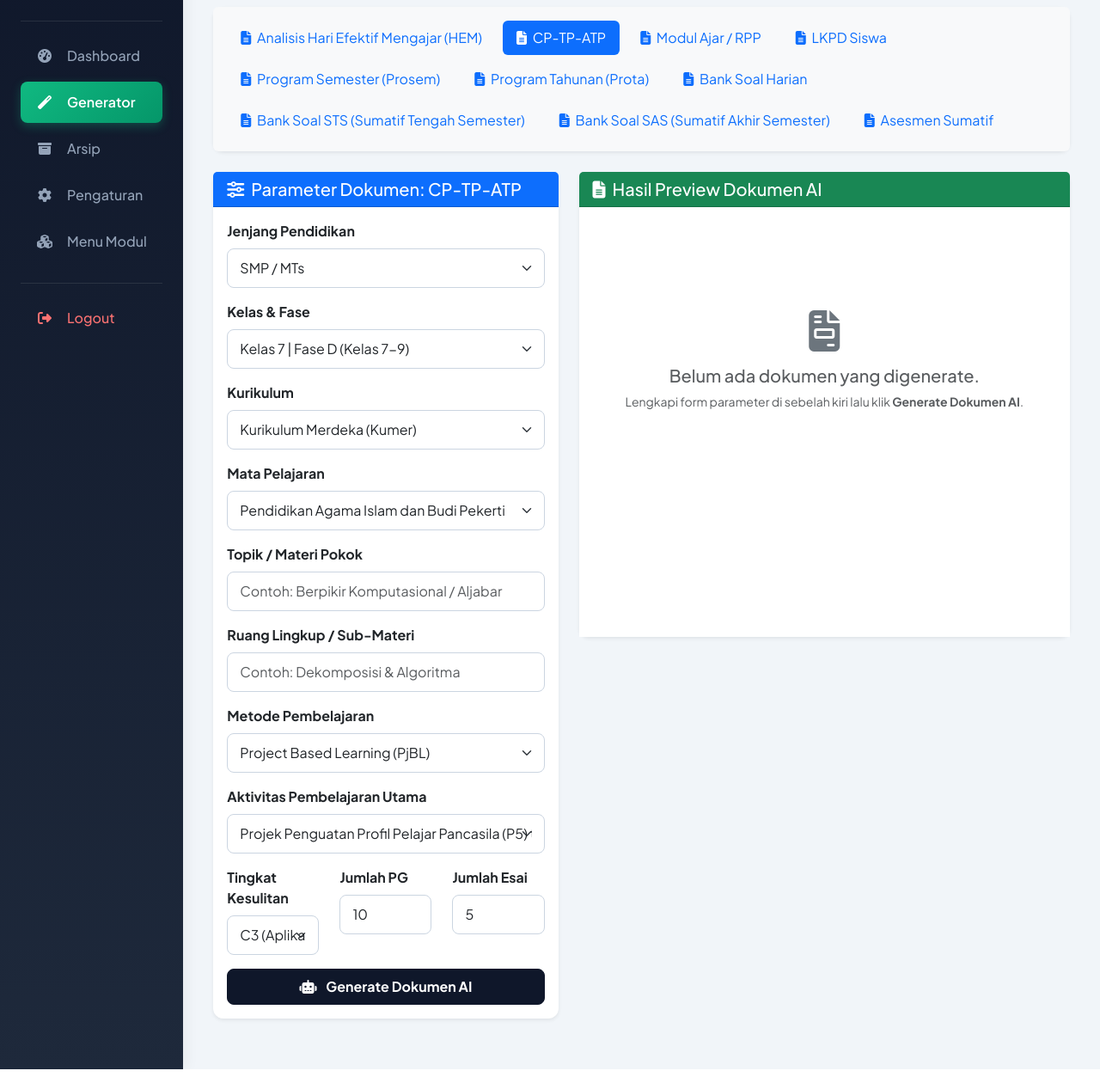
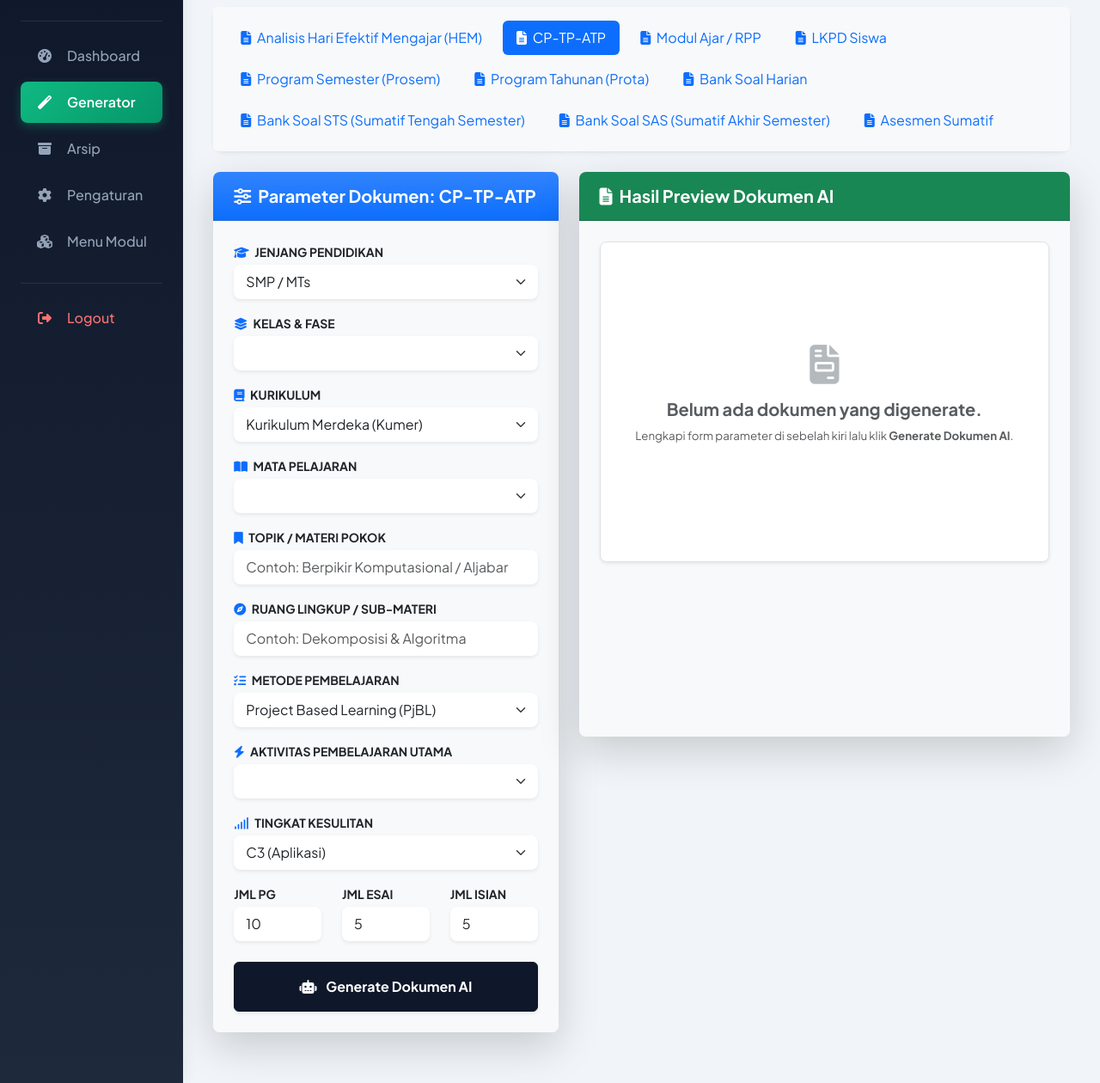
Before and after one commit to Aryanri/adminguru, a Flask app: page /generator/cp_tp_atp in a window 1280 px wide. Shown: the part 137-1397 px from the top of the page at 86% size. Run offline with Flask 3, Linux system fonts and the light colour scheme; a user stored in the database is signed in; lists and menus that the app fills with data are empty; some libraries are stand-ins or nearby versions.

Commit message:
Add files via upload

```diff
--- a/templates/generator.html
+++ b/templates/generator.html
@@ -34,7 +34,7 @@
                 <div class="row g-3 mb-3 align-items-center">
                     <div class="col-md-3">
                         <label class="form-label fw-bold small mb-1">Jumlah JP per Minggu</label>
-                        <select class="form-select form-select-sm" name="jumlah_jp" id="jumlah_jp">
+                        <select class="form-select form-select-sm shadow-sm" name="jumlah_jp" id="jumlah_jp">
                             <option value="2">2 JP</option>
                             <option value="3">3 JP</option>
                             <option value="4" selected>4 JP</option>
@@ -199,7 +199,6 @@
         const previewEl = document.getElementById('previewArea');
         if (previewEl) previewEl.innerHTML = htmlOutput;
 
-        // Auto-save silently in background
         fetch('/api/save_hem', {
             method: 'POST',
             headers: {
@@ -219,7 +218,6 @@
         document.querySelectorAll('.hari-cb').forEach(cb => {
             cb.addEventListener('change', calculateHEM);
         });
-        // Only calculate on initial load if previewArea does not already have backend-rendered content
         const previewEl = document.getElementById('previewArea');
         if (previewEl && !previewEl.innerHTML.trim().includes('ANALISIS HARI EFEKTIF MENGAJAR')) {
             calculateHEM();
@@ -235,15 +233,15 @@
     {% else %}
     <!-- Generator standar untuk modul selain HEM -->
     <div class="col-md-5">
-        <div class="card shadow-sm border-0 mb-4">
-            <div class="card-header bg-primary text-white">
-                <h5 class="m-0"><i class="fa fa-sliders-h me-2"></i>Parameter Dokumen: {{ current_jenis }}</h5>
+        <div class="card shadow-lg border-0 mb-4 rounded-3 overflow-hidden">
+            <div class="card-header bg-gradient bg-primary text-white py-3 px-4">
+                <h5 class="m-0 fw-bold"><i class="fa fa-sliders-h me-2"></i>Parameter Dokumen: {{ current_jenis }}</h5>
             </div>
-            <div class="card-body">
+            <div class="card-body p-4 bg-light">
                 <form method="POST" id="generatorForm">
                     <div class="mb-3">
-                        <label class="form-label fw-bold">Jenjang Pendidikan</label>
-                        <select class="form-select" name="jenjang" id="jenjangSelect" required>
+                        <label class="form-label fw-bold text-dark small text-uppercase mb-1"><i class="fa fa-graduation-cap me-1 text-primary"></i> Jenjang Pendidikan</label>
+                        <select class="form-select shadow-sm border-0 py-2" name="jenjang" id="jenjangSelect" required>
                             <option value="SD / MI">SD / MI</option>
                             <option value="SMP / MTs" selected>SMP / MTs</option>
                             <option value="SMA / MA">SMA / MA</option>
@@ -251,35 +249,35 @@
                         </select>
                     </div>
                     <div class="mb-3">
-                        <label class="form-label fw-bold">Kelas & Fase</label>
-                        <select class="form-select" name="kelas_fase" id="kelasFaseSelect" required>
+                        <label class="form-label fw-bold text-dark small text-uppercase mb-1"><i class="fa fa-layer-group me-1 text-primary"></i> Kelas & Fase</label>
+                        <select class="form-select shadow-sm border-0 py-2" name="kelas_fase" id="kelasFaseSelect" required>
                             <!-- Dinamis via JS -->
                         </select>
                     </div>
                     <div class="mb-3">
-                        <label class="form-label fw-bold">Kurikulum</label>
-                        <select class="form-select" name="kurikulum" id="kurikulumSelect" required>
+                        <label class="form-label fw-bold text-dark small text-uppercase mb-1"><i class="fa fa-book me-1 text-primary"></i> Kurikulum</label>
+                        <select class="form-select shadow-sm border-0 py-2" name="kurikulum" id="kurikulumSelect" required>
                             <option value="Kurikulum Merdeka (Kumer)" selected>Kurikulum Merdeka (Kumer)</option>
                             <option value="Kurikulum 2013 (K-13 Revisi)">Kurikulum 2013 (K-13 Revisi)</option>
                         </select>
                     </div>
                     <div class="mb-3">
-                        <label class="form-label fw-bold">Mata Pelajaran</label>
-                        <select class="form-select" name="mapel" id="mapelSelect" required>
+                        <label class="form-label fw-bold text-dark small text-uppercase mb-1"><i class="fa fa-book-open me-1 text-primary"></i> Mata Pelajaran</label>
+                        <select class="form-select shadow-sm border-0 py-2" name="mapel" id="mapelSelect" required>
                             <!-- Dinamis via JS -->
                         </select>
                     </div>
                     <div class="mb-3">
-                        <label class="form-label fw-bold">Topik / Materi Pokok</label>
-                        <input type="text" class="form-control" name="topik" placeholder="Contoh: Berpikir Komputasional / Aljabar" required>
+                        <label class="form-label fw-bold text-dark small text-uppercase mb-1"><i class="fa fa-bookmark me-1 text-primary"></i> Topik / Materi Pokok</label>
+                        <input type="text" class="form-control shadow-sm border-0 py-2" name="topik" id="inputTopik" placeholder="Contoh: Berpikir Komputasional / Aljabar" required>
                     </div>
                     <div class="mb-3">
-                        <label class="form-label fw-bold">Ruang Lingkup / Sub-Materi</label>
-                        <input type="text" class="form-control" name="ruang_lingkup" placeholder="Contoh: Dekomposisi & Algoritma" required>
+                        <label class="form-label fw-bold text-dark small text-uppercase mb-1"><i class="fa fa-compass me-1 text-primary"></i> Ruang Lingkup / Sub-Materi</label>
+                        <input type="text" class="form-control shadow-sm border-0 py-2" name="ruang_lingkup" id="inputRuangLingkup" placeholder="Contoh: Dekomposisi & Algoritma" required>
                     </div>
                     <div class="mb-3">
-                        <label class="form-label fw-bold">Metode Pembelajaran</label>
-                        <select class="form-select" name="metode" required>
+                        <label class="form-label fw-bold text-dark small text-uppercase mb-1"><i class="fa fa-tasks me-1 text-primary"></i> Metode Pembelajaran</label>
+                        <select class="form-select shadow-sm border-0 py-2" name="metode" id="selectMetode">
                             <option value="Project Based Learning (PjBL)">Project Based Learning (PjBL)</option>
                             <option value="Problem Based Learning (PBL)">Problem Based Learning (PBL)</option>
                             <option value="Inquiry Learning">Inquiry Learning</option>
@@ -287,15 +285,14 @@
                         </select>
                     </div>
                     <div class="mb-3">
-                        <label class="form-label fw-bold">Aktivitas Pembelajaran Utama</label>
-                        <select class="form-select" name="aktivitas" id="aktivitasSelect" required>
+                        <label class="form-label fw-bold text-dark small text-uppercase mb-1"><i class="fa fa-bolt me-1 text-primary"></i> Aktivitas Pembelajaran Utama</label>
+                        <select class="form-select shadow-sm border-0 py-2" name="aktivitas" id="aktivitasSelect" required>
                             <!-- Dinamis via JS -->
                         </select>
                     </div>
-                    <div class="row">
-                        <div class="col-md-4 mb-3">
-                            <label class="form-label fw-bold">Tingkat Kesulitan</label>
-                            <select class="form-select" name="kesulitan">
+                    <div class="mb-3">
+                        <label class="form-label fw-bold text-dark small text-uppercase mb-1"><i class="fa fa-signal me-1 text-primary"></i> Tingkat Kesulitan</label>
+                        <select class="form-select shadow-sm border-0 py-2" name="kesulitan" id="selectKesulitan">
                             <option value="C1">C1 (Cipta/Ingat)</option>
                             <option value="C2">C2 (Paham)</option>
                             <option value="C3" selected>C3 (Aplikasi)</option>
@@ -304,17 +301,67 @@
                             <option value="C6">C6 (Kreasi)</option>
                         </select>
                     </div>
+                    <div class="row">
                         <div class="col-md-4 mb-3">
-                            <label class="form-label fw-bold">Jumlah PG</label>
-                            <input type="number" class="form-control" name="jml_pg" value="10" min="1" max="50">
+                            <label class="form-label fw-bold text-dark small text-uppercase mb-1">Jml PG</label>
+                            <input type="number" class="form-control shadow-sm border-0 py-2" name="jml_pg" id="inputJmlPg" value="10" min="1" max="50">
                         </div>
                         <div class="col-md-4 mb-3">
-                            <label class="form-label fw-bold">Jumlah Esai</label>
-                            <input type="number" class="form-control" name="jml_esai" value="5" min="0" max="20">
+                            <label class="form-label fw-bold text-dark small text-uppercase mb-1">Jml Esai</label>
+                            <input type="number" class="form-control shadow-sm border-0 py-2" name="jml_esai" id="inputJmlEsai" value="5" min="0" max="20">
+                        </div>
+                        <div class="col-md-4 mb-3">
+                            <label class="form-label fw-bold text-dark small text-uppercase mb-1">Jml Isian</label>
+                            <input type="number" class="form-control shadow-sm border-0 py-2" name="jml_isian" id="inputJmlIsian" value="5" min="0" max="20">
                         </div>
                     </div>
-                    <button type="submit" class="btn btn-primary w-100 py-2 fw-bold"><i class="fa fa-robot me-2"></i> Generate Dokumen AI</button>
+                    <button type="submit" class="btn btn-primary w-100 py-3 fw-bold shadow-sm mt-2 rounded-2"><i class="fa fa-robot me-2"></i> Generate Dokumen AI</button>
                 </form>
+            </div>
+        </div>
+    </div>
+
+    <!-- Preview Dokumen Terestetik & Pas dengan Web -->
+    <div class="col-md-7">
+        <div class="card shadow-lg border-0 rounded-3 overflow-hidden">
+            <div class="card-header bg-success text-white d-flex justify-content-between align-items-center py-3 px-4">
+                <h5 class="m-0 fw-bold"><i class="fa fa-file-alt me-2"></i>Hasil Preview Dokumen AI</h5>
+                {% if hasil_generate %}
+                <button type="button" class="btn btn-light btn-sm fw-bold shadow-sm px-3" onclick="window.print()"><i class="fa fa-print me-1"></i> Cetak / Export PDF</button>
+                {% endif %}
+            </div>
+            <div class="card-body bg-light p-4" style="min-height: 600px;">
+                <div class="document-preview-container bg-white shadow-sm p-4 rounded-3 border mx-auto" style="max-width: 100%; overflow-x: auto; font-size: 0.95rem; line-height: 1.6;">
+                    {% if hasil_generate %}
+                        {{ hasil_generate | safe }}
+                    {% else %}
+                        <div class="text-center text-muted py-5 my-5">
+                            <i class="fa fa-file-invoice fa-3x mb-3 text-secondary opacity-50"></i>
+                            <h5 class="fw-bold">Belum ada dokumen yang digenerate.</h5>
+                            <p class="small text-muted">Lengkapi form parameter di sebelah kiri lalu klik <b>Generate Dokumen AI</b>.</p>
+                        </div>
+                    {% endif %}
+                </div>
+            </div>
+        </div>
+    </div>
+    {% endif %}
+</div>
+
+<!-- Modal Loading Animasi AI -->
+<div class="modal fade" id="aiLoadingModal" data-bs-backdrop="static" data-bs-keyboard="false" tabindex="-1" aria-labelledby="aiLoadingModalLabel" aria-hidden="true">
+  <div class="modal-dialog modal-dialog-centered">
+    <div class="modal-content text-center p-4 shadow-lg border-0 rounded-4">
+      <div class="modal-body py-4">
+        <div class="spinner-border text-primary mb-3" style="width: 3.5rem; height: 3.5rem;" role="status">
+          <span class="visually-hidden">Loading...</span>
+        </div>
+        <h5 class="fw-bold mb-2" id="aiLoadingModalLabel">Sedang Meng-generate Dokumen AI...</h5>
+        <p class="text-muted small mb-3" id="aiStatusText">Menghubungkan Puter.js AI Engine...</p>
+        <div class="progress rounded-pill overflow-hidden" style="height: 8px;">
+          <div id="aiProgressBar" class="progress-bar progress-bar-striped progress-bar-animated bg-primary" role="progressbar" style="width: 25%"></div>
+        </div>
+      </div>
     </div>
   </div>
 </div>
@@ -326,6 +373,60 @@
     const kurikulumSelect = document.getElementById('kurikulumSelect');
     const mapelSelect = document.getElementById('mapelSelect');
     const aktivitasSelect = document.getElementById('aktivitasSelect');
+    const inputTopik = document.getElementById('inputTopik');
+    const inputRuangLingkup = document.getElementById('inputRuangLingkup');
+    const selectMetode = document.getElementById('selectMetode');
+    const selectKesulitan = document.getElementById('selectKesulitan');
+    const inputJmlPg = document.getElementById('inputJmlPg');
+    const inputJmlEsai = document.getElementById('inputJmlEsai');
+    const inputJmlIsian = document.getElementById('inputJmlIsian');
+
+    // LocalStorage Persistence across module switches
+    const STORAGE_KEY = 'gurava_generator_params';
+
+    function saveInputs() {
+        const data = {
+            jenjang: jenjangSelect ? jenjangSelect.value : '',
+            kelas_fase: kelasFaseSelect ? kelasFaseSelect.value : '',
+            kurikulum: kurikulumSelect ? kurikulumSelect.value : '',
+            mapel: mapelSelect ? mapelSelect.value : '',
+            topik: inputTopik ? inputTopik.value : '',
+            ruang_lingkup: inputRuangLingkup ? inputRuangLingkup.value : '',
+            metode: selectMetode ? selectMetode.value : '',
+            aktivitas: aktivitasSelect ? aktivitasSelect.value : '',
+            kesulitan: selectKesulitan ? selectKesulitan.value : '',
+            jml_pg: inputJmlPg ? inputJmlPg.value : '10',
+            jml_esai: inputJmlEsai ? inputJmlEsai.value : '5',
+            jml_isian: inputJmlIsian ? inputJmlIsian.value : '5'
+        };
+        localStorage.setItem(STORAGE_KEY, JSON.stringify(data));
+    }
+
+    function loadInputs() {
+        const saved = localStorage.getItem(STORAGE_KEY);
+        if (saved) {
+            try {
+                const data = JSON.parse(saved);
+                if (jenjangSelect && data.jenjang) jenjangSelect.value = data.jenjang;
+                updateKelasFase();
+                updateMapel();
+                if (kelasFaseSelect && data.kelas_fase) kelasFaseSelect.value = data.kelas_fase;
+                if (kurikulumSelect && data.kurikulum) kurikulumSelect.value = data.kurikulum;
+                updateAktivitas();
+                if (mapelSelect && data.mapel) mapelSelect.value = data.mapel;
+                if (inputTopik && data.topik) inputTopik.value = data.topik;
+                if (inputRuangLingkup && data.ruang_lingkup) inputRuangLingkup.value = data.ruang_lingkup;
+                if (selectMetode && data.metode) selectMetode.value = data.metode;
+                if (aktivitasSelect && data.aktivitas) aktivitasSelect.value = data.aktivitas;
+                if (selectKesulitan && data.kesulitan) selectKesulitan.value = data.kesulitan;
+                if (inputJmlPg && data.jml_pg) inputJmlPg.value = data.jml_pg;
+                if (inputJmlEsai && data.jml_esai) inputJmlEsai.value = data.jml_esai;
+                if (inputJmlIsian && data.jml_isian) inputJmlIsian.value = data.jml_isian;
+            } catch (e) {
+                console.error("Load input error:", e);
+            }
+        }
+    }
 
     const kelasFaseData = {
         "SD / MI": [
@@ -423,7 +524,9 @@
     };
 
     function updateKelasFase() {
+        if (!jenjangSelect || !kelasFaseSelect) return;
         const jenjang = jenjangSelect.value;
+        const currentVal = kelasFaseSelect.value;
         kelasFaseSelect.innerHTML = "";
         if (kelasFaseData[jenjang]) {
             kelasFaseData[jenjang].forEach(item => {
@@ -432,11 +535,14 @@
                 opt.textContent = item.text;
                 kelasFaseSelect.appendChild(opt);
             });
+            if (currentVal) kelasFaseSelect.value = currentVal;
         }
     }
 
     function updateMapel() {
+        if (!jenjangSelect || !mapelSelect) return;
         const jenjang = jenjangSelect.value;
+        const currentVal = mapelSelect.value;
         mapelSelect.innerHTML = "";
         if (mapelData[jenjang]) {
             mapelData[jenjang].forEach(m => {
@@ -445,11 +551,14 @@
                 opt.textContent = m;
                 mapelSelect.appendChild(opt);
             });
+            if (currentVal) mapelSelect.value = currentVal;
         }
     }
 
     function updateAktivitas() {
+        if (!kurikulumSelect || !aktivitasSelect) return;
         const kurikulum = kurikulumSelect.value;
+        const currentVal = aktivitasSelect.value;
         aktivitasSelect.innerHTML = "";
         if (aktivitasData[kurikulum]) {
             aktivitasData[kurikulum].forEach(akt => {
@@ -458,73 +567,38 @@
                 opt.textContent = akt;
                 aktivitasSelect.appendChild(opt);
             });
+            if (currentVal) aktivitasSelect.value = currentVal;
         }
     }
 
+    if (jenjangSelect) {
         jenjangSelect.addEventListener('change', function() {
             updateKelasFase();
             updateMapel();
+            saveInputs();
+        });
+    }
+
+    if (kurikulumSelect) {
+        kurikulumSelect.addEventListener('change', function() {
+            updateAktivitas();
+            saveInputs();
+        });
+    }
+
+    // Attach change/input listeners to all form fields for persistence
+    const allFormInputs = document.querySelectorAll('#generatorForm input, #generatorForm select');
+    allFormInputs.forEach(el => {
+        el.addEventListener('change', saveInputs);
+        el.addEventListener('input', saveInputs);
     });
 
-        kurikulumSelect.addEventListener('change', function() {
-            updateAktivitas();
-        });
+    // Initial load
+    loadInputs();
 
-        // Initial trigger
-        updateKelasFase();
-        updateMapel();
-        updateAktivitas();
-    });
-    </script>
-
-    <div class="col-md-7">
-        <div class="card shadow-sm border-0">
-            <div class="card-header bg-success text-white d-flex justify-content-between align-items-center">
-                <h5 class="m-0"><i class="fa fa-file-alt me-2"></i>Hasil Preview Dokumen AI</h5>
-                {% if hasil_generate %}
-                <button type="button" class="btn btn-light btn-sm fw-bold" onclick="window.print()"><i class="fa fa-print me-1"></i> Cetak / Export PDF</button>
-                {% endif %}
-            </div>
-            <div class="card-body bg-white p-4" style="min-height: 500px;">
-                {% if hasil_generate %}
-                    {{ hasil_generate | safe }}
-                {% else %}
-                    <div class="text-center text-muted py-5 my-5">
-                        <i class="fa fa-file-invoice fa-3x mb-3 text-secondary"></i>
-                        <h5>Belum ada dokumen yang digenerate.</h5>
-                        <p class="small">Lengkapi form parameter di sebelah kiri lalu klik <b>Generate Dokumen AI</b>.</p>
-                    </div>
-                {% endif %}
-            </div>
-        </div>
-    </div>
-    {% endif %}
-</div>
-
-<!-- Modal Loading Animasi AI -->
-<div class="modal fade" id="aiLoadingModal" data-bs-backdrop="static" data-bs-keyboard="false" tabindex="-1" aria-labelledby="aiLoadingModalLabel" aria-hidden="true">
-  <div class="modal-dialog modal-dialog-centered">
-    <div class="modal-content text-center p-4 shadow-lg border-0">
-      <div class="modal-body">
-        <div class="spinner-border text-primary mb-3" style="width: 3.5rem; height: 3.5rem;" role="status">
-          <span class="visually-hidden">Loading...</span>
-        </div>
-        <h5 class="fw-bold mb-2" id="aiLoadingModalLabel">Sedang Meng-generate Dokumen AI...</h5>
-        <p class="text-muted small mb-3" id="aiStatusText">Menghubungkan Puter.js AI Engine...</p>
-        <div class="progress" style="height: 6px;">
-          <div id="aiProgressBar" class="progress-bar progress-bar-striped progress-bar-animated bg-primary" role="progressbar" style="width: 25%"></div>
-        </div>
-      </div>
-    </div>
-  </div>
-</div>
-
-<script>
-document.addEventListener("DOMContentLoaded", function() {
     const form = document.getElementById('generatorForm');
     if (form) {
         form.addEventListener('submit', function(e) {
-            // Show modal
             const loadingModal = new bootstrap.Modal(document.getElementById('aiLoadingModal'));
             loadingModal.show();
 
```
Lines whose indentation alone changed are shown as unchanged.
